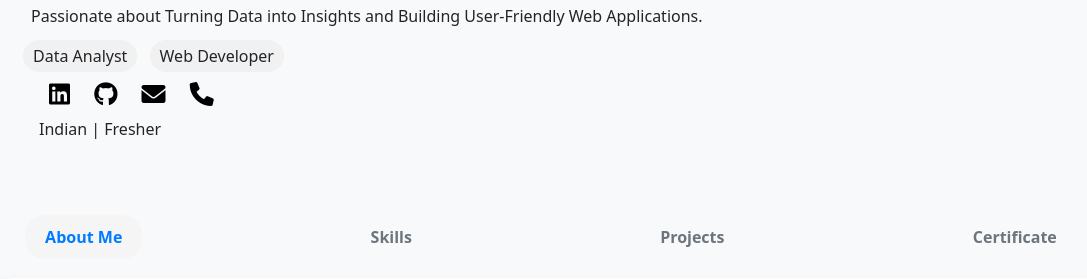
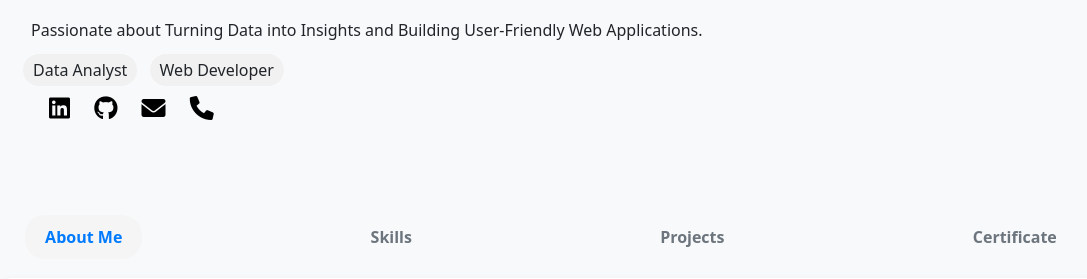
Before and after one commit to rahuljaiswar/portfolio, a Flask app: page / in a window 1280 px wide. Shown: the part 819-1098 px from the top of the page, without its empty margins (9-1096 px from the left). Run offline with Flask 3, Linux system fonts and the light colour scheme; some libraries are stand-ins or nearby versions.

Commit message:
Removed some unnecessary code

```diff
--- a/templates/index.html
+++ b/templates/index.html
@@ -28,7 +28,6 @@
       ><i class="fas fa-phone" aria-hidden="true"></i
     ></a>
     </div>
-    <h6>Indian | Fresher</h6>
   </div>
 </div>
 <div class="container-fluid tabs">
```
Also changed, not shown: 1 other file.
